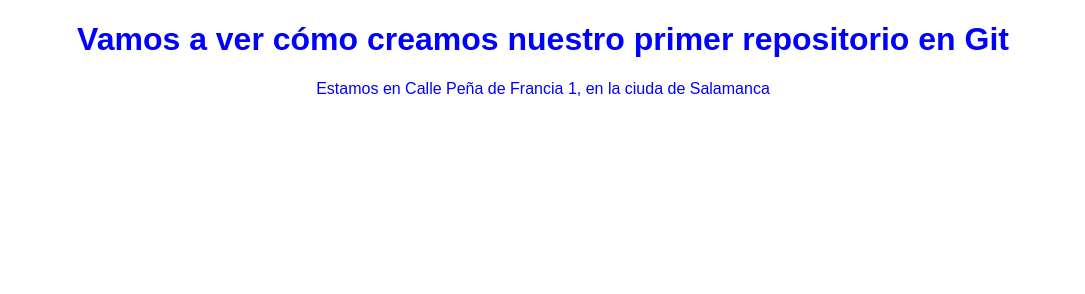
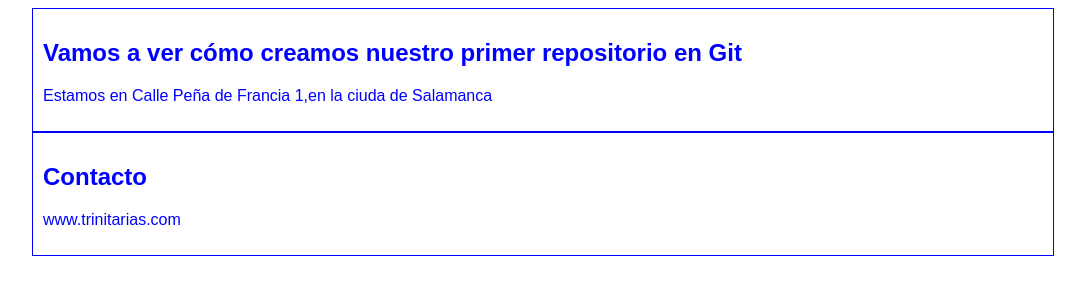
Before and after one commit to AngelVidal/InicioGitHub, a plain HTML site: page index.html in a window 1280 px wide. Shown: the whole page, without its empty margins (97-1182 px from the left). Drawn offline with Linux system fonts and the light colour scheme.

Commit message:
Fin del body

```diff
--- a/css/estilos.css
+++ b/css/estilos.css
@@ -3,3 +3,12 @@ body{
 	font-family: "Arial";
 	color: blue;
 }
+
+section{
+	margin: auto;
+	position: relative;
+	width: 1000px;
+	text-align: left;
+	border: 1px solid blue;
+	padding: 10px;
+}
--- a/index.html
+++ b/index.html
@@ -6,8 +6,13 @@
 	<link rel="stylesheet" type="text/css" href="css/estilos.css">
 </head>
 <body>
-	<h1>Vamos a ver cómo creamos nuestro primer repositorio en Git</h1>
-	<p>Estamos en Calle Peña de Francia 1,
-	en la ciuda de Salamanca</p>
+	<section>
+		<h1>Vamos a ver cómo creamos nuestro primer repositorio en Git</h1>
+		<p>Estamos en Calle Peña de Francia 1,en la ciuda de Salamanca</p>
+	</section>
+	<section>
+		<h1>Contacto</h1>
+		<p>www.trinitarias.com</p>
+	</section>
 </body>
 </html>
```
